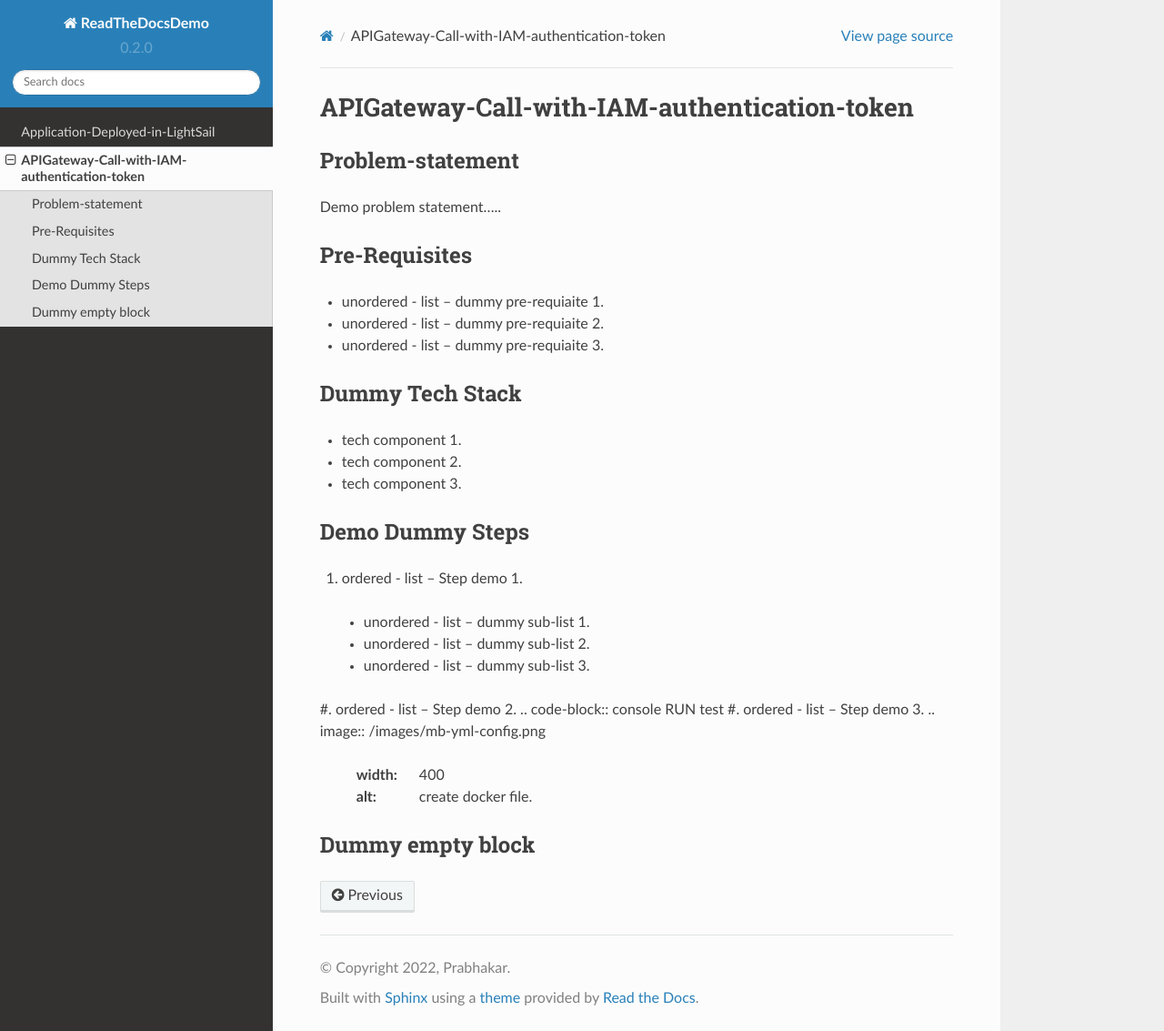
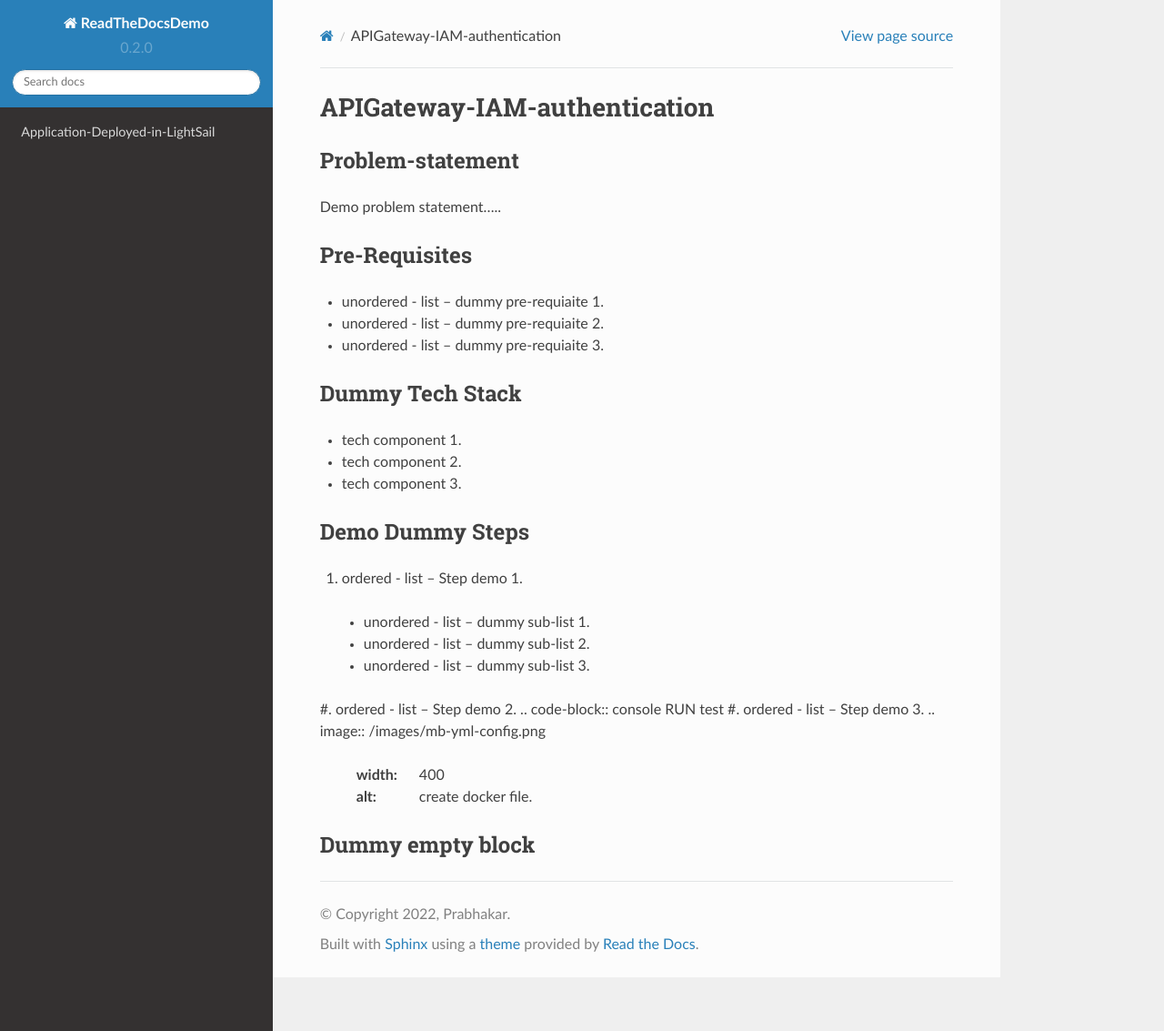
Before and after one commit to prabhakarit/read-the-docs-test, a Sphinx documentation site: the page built from docs/source/APIGateway-IAM-authentication.rst, in a window 1280 px wide and 1133 px high. Shown: the whole window at 91% size. Built offline with Sphinx 7.4.7 and the Read the Docs theme 2.0.0, drawn with Linux system fonts in a browser that asks for light colours; pages that are not in the unit, such as notebooks, are missing from menus.

Commit message:
Update and rename APIGateway-Call-with-IAM-authentication-token.rst to APIGateway-IAM-authentication.rst

```diff
--- a/docs/source/APIGateway-Call-with-IAM-authentication-token.rst
+++ b/docs/source/APIGateway-IAM-authentication.rst
@@ -1,4 +1,4 @@
-APIGateway-Call-with-IAM-authentication-token
+APIGateway-IAM-authentication
 ======
 .. _problem-statement:
 
```
